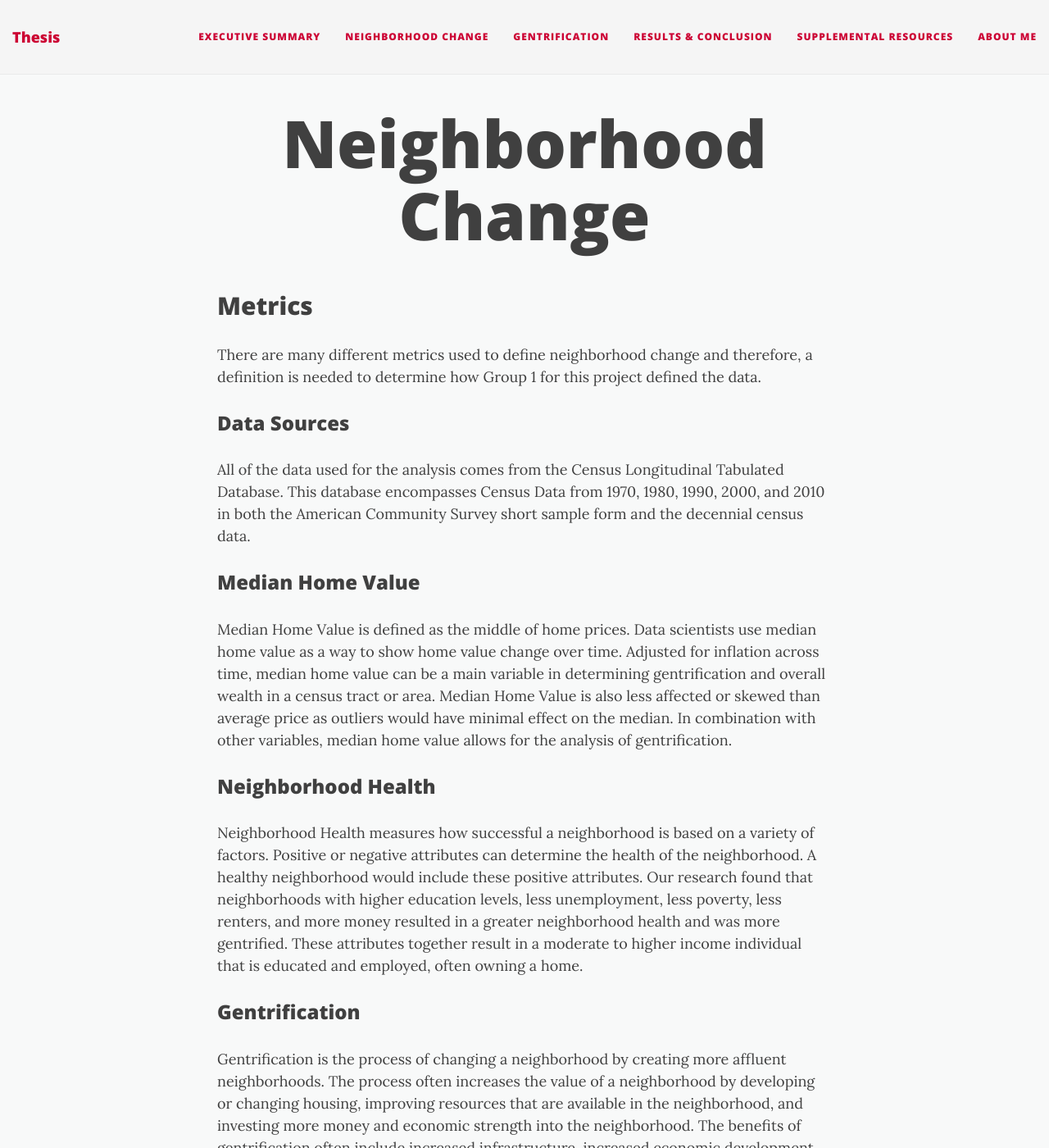
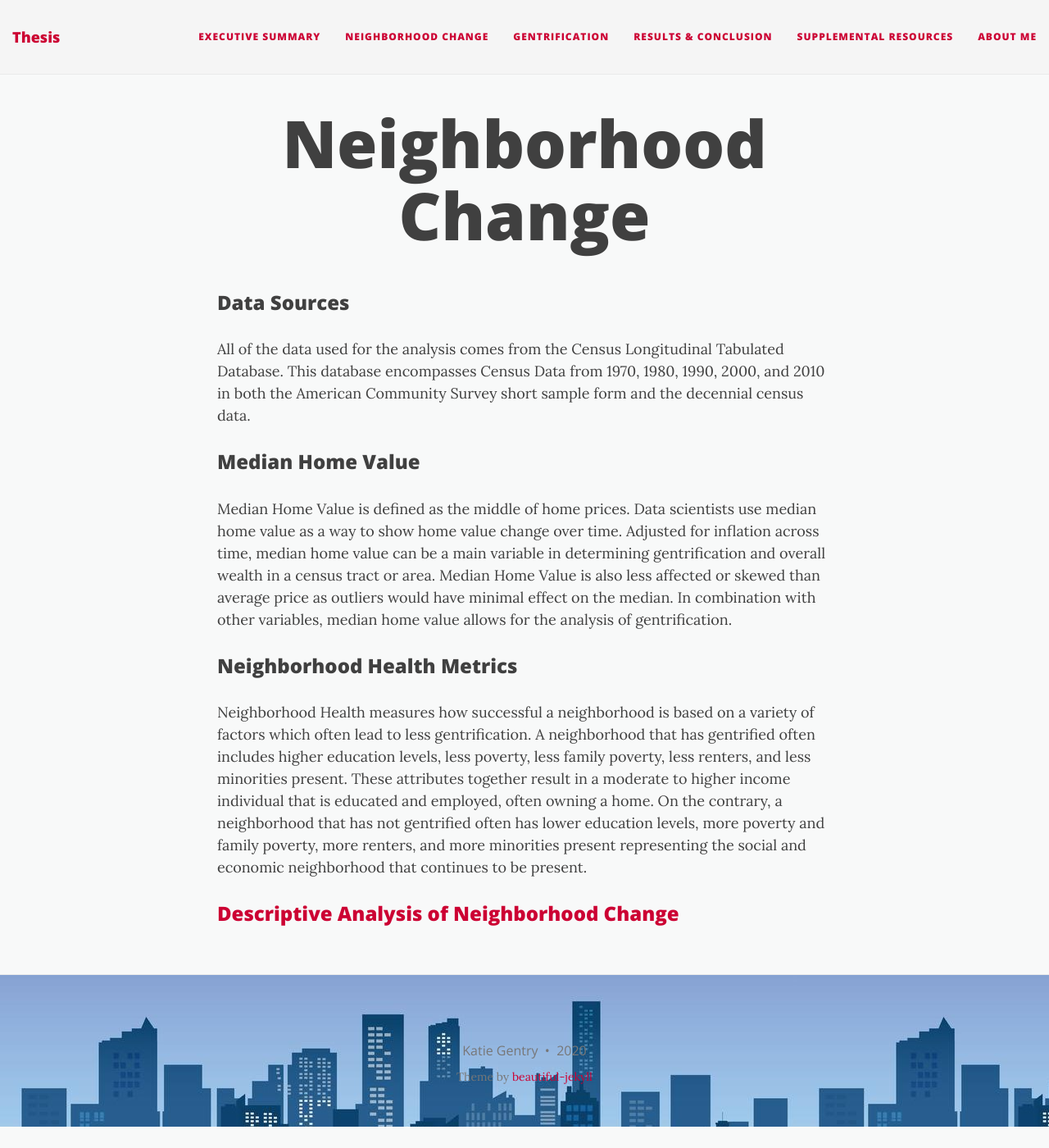
Before and after one commit to katiegentry07/thesis, a Jekyll site: the page built from neighborhoodchange.md, in a window 1280 px wide and 1400 px high. Shown: the whole window at 82% size. Built offline with Jekyll 4.4.1, drawn with Linux system fonts in a browser that asks for light colours; nearby versions of some CDN libraries; some of the changed text lies outside the part shown.

Commit message:
Update neighborhoodchange.md

```diff
--- a/neighborhoodchange.md
+++ b/neighborhoodchange.md
@@ -2,10 +2,6 @@
 layout: page
 title: Neighborhood Change
 ---
-
-## Metrics
-
-There are many different metrics used to define neighborhood change and therefore, a definition is needed to determine how Group 1 for this project defined the data.
 
 ### Data Sources
 
@@ -15,12 +11,8 @@ All of the data used for the analysis comes from the Census Longitudinal Tabulat
 
 Median Home Value is defined as the middle of home prices. Data scientists use median home value as a way to show home value change over time. Adjusted for inflation across time, median home value can be a main variable in determining gentrification and overall wealth in a census tract or area. Median Home Value is also less affected or skewed than average price as outliers would have minimal effect on the median. In combination with other variables, median home value allows for the analysis of gentrification.
 
-### Neighborhood Health
+### Neighborhood Health Metrics
 
-Neighborhood Health measures how successful a neighborhood is based on a variety of factors. Positive or negative attributes can determine the health of the neighborhood. A healthy neighborhood would include these positive attributes. Our research found that neighborhoods with higher education levels, less unemployment, less poverty, less renters, and more money resulted in a greater neighborhood health and was more gentrified. These attributes together result in a moderate to higher income individual that is educated and employed, often owning a home.
-
-### Gentrification
-
-Gentrification is the process of changing a neighborhood by creating more affluent neighborhoods. The process often increases the value of a neighborhood by developing or changing housing, improving resources that are available in the neighborhood, and investing more money and economic strength into the neighborhood. The benefits of gentrification often include increased infrastructure, increased economic development, lower crime rates, and overall improved housing. However, the downsides of gentrification include changing the economic make-up of a neighborhood which often includes the racial and ethnic make-up, displacement of individuals or families, and the lack of affordability that gentrification initiates. We use two different variables to identify neighborhoods that are able to gentrify. These include poverty at a higher than normal rate in urban cities and median income for metros are less than the normal rate.
+Neighborhood Health measures how successful a neighborhood is based on a variety of factors which often lead to less gentrification. A neighborhood that has gentrified often includes higher education levels, less poverty, less family poverty, less renters, and less minorities present. These attributes together result in a moderate to higher income individual that is educated and employed, often owning a home. On the contrary, a neighborhood that has not gentrified often has lower education levels, more poverty and family poverty, more renters, and more minorities present representing the social and economic neighborhood that continues to be present.
 
 ### [Descriptive Analysis of Neighborhood Change](/report-templates/analysis-of-neighborhood-changes.html){:target="_blank"}
```
